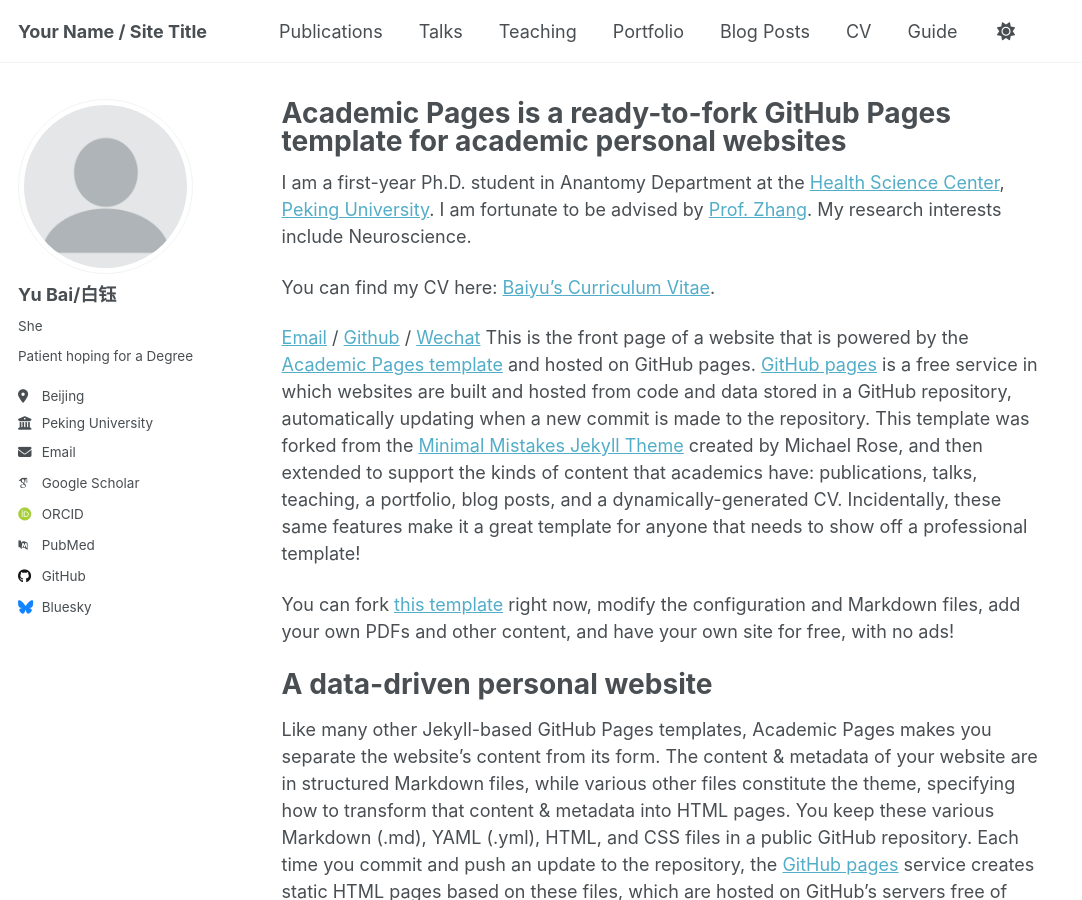
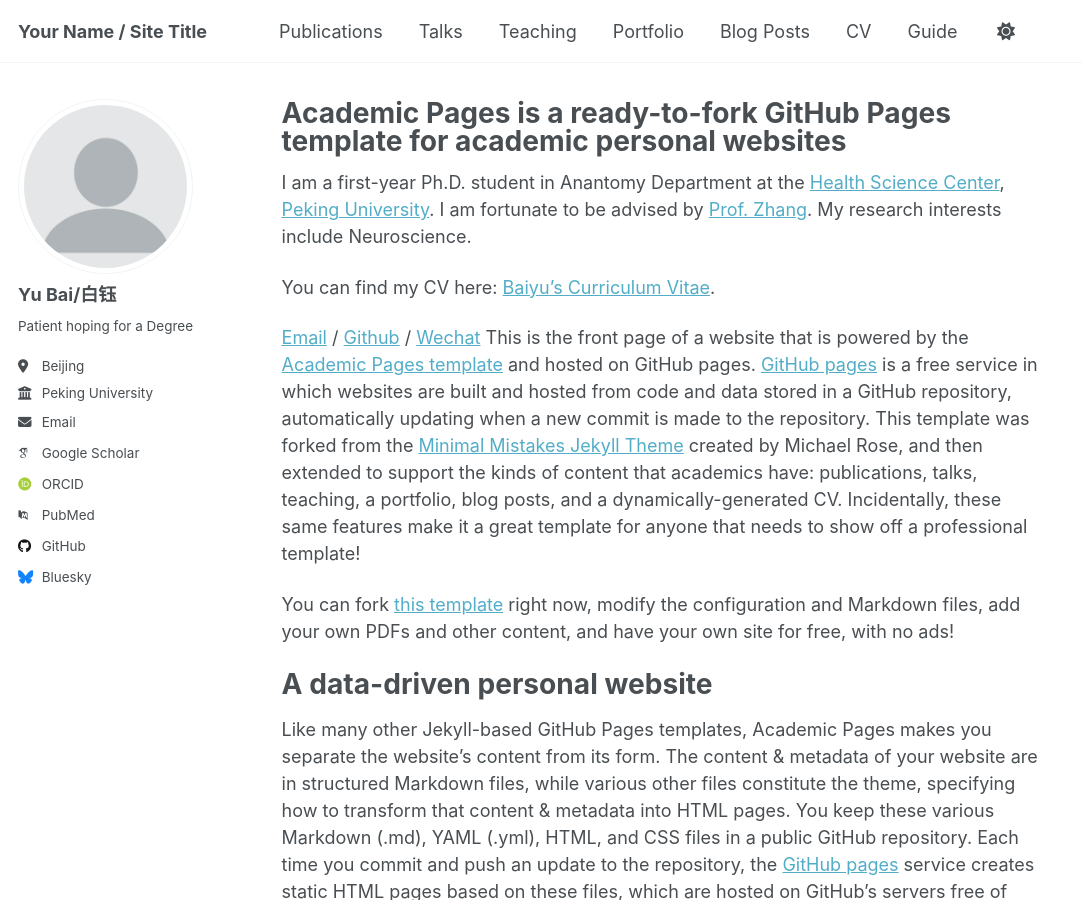
Before and after one commit to Baiyululu/Baiyululu.github.io, a Jekyll site: the page built from _pages/about.md, in a window 1280 px wide and 900 px high. Shown: the whole window, without its empty margins (0-1082 px from the left). Built offline with Jekyll 4.4.1, drawn with Linux system fonts in a browser that asks for light colours; some web fonts are replaced; a script that is not in the unit is left out.

Commit message:
Update _config.yml

```diff
--- a/_config.yml
+++ b/_config.yml
@@ -25,7 +25,7 @@ author:
   # Biographic information
   avatar           : "profile.png"
   name             : "Yu Bai/白钰"
-  pronouns         : She
+  pronouns         :
   bio              : "Patient hoping for a Degree"
   location         : "Beijing"
   employer         : "Peking University"
```
